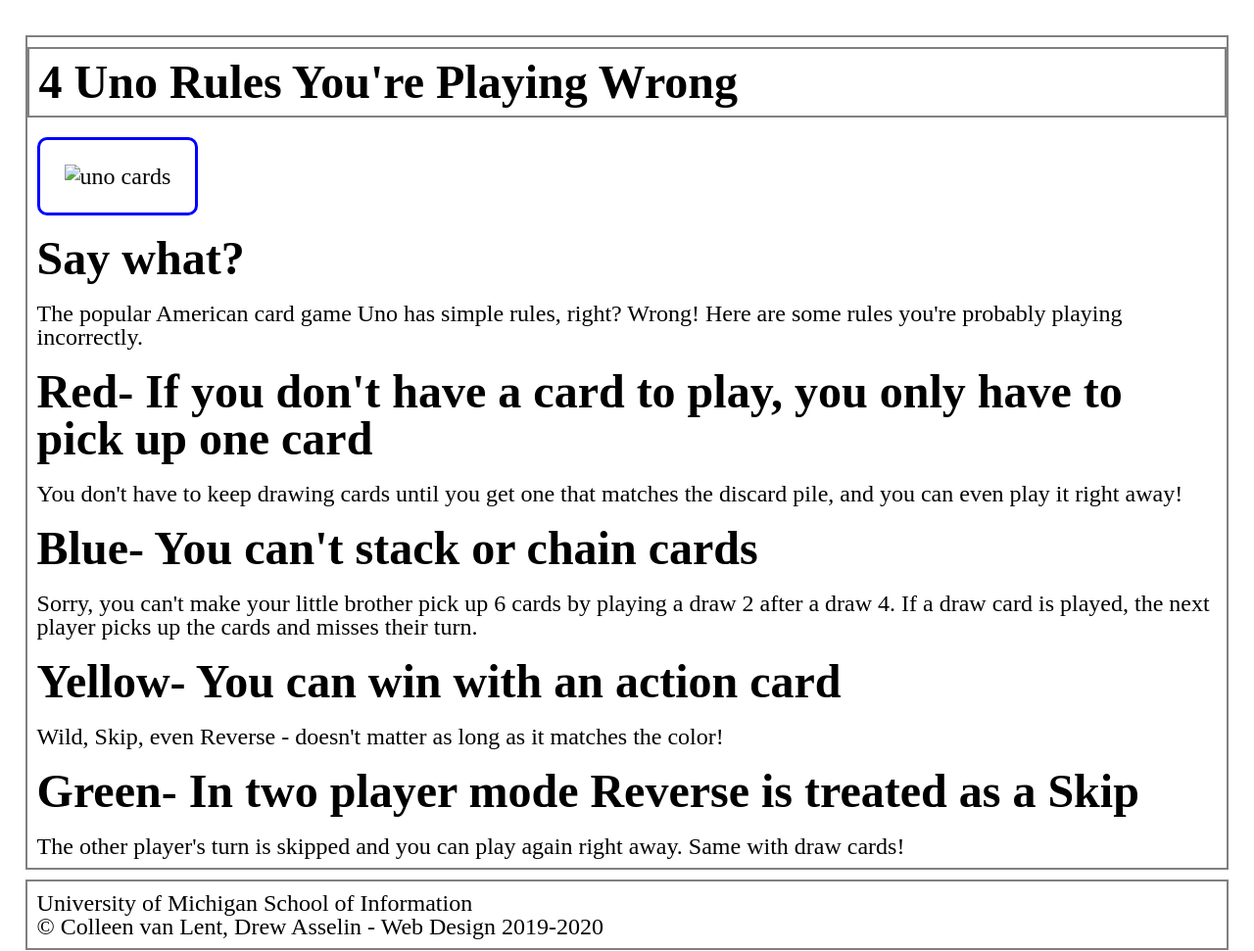
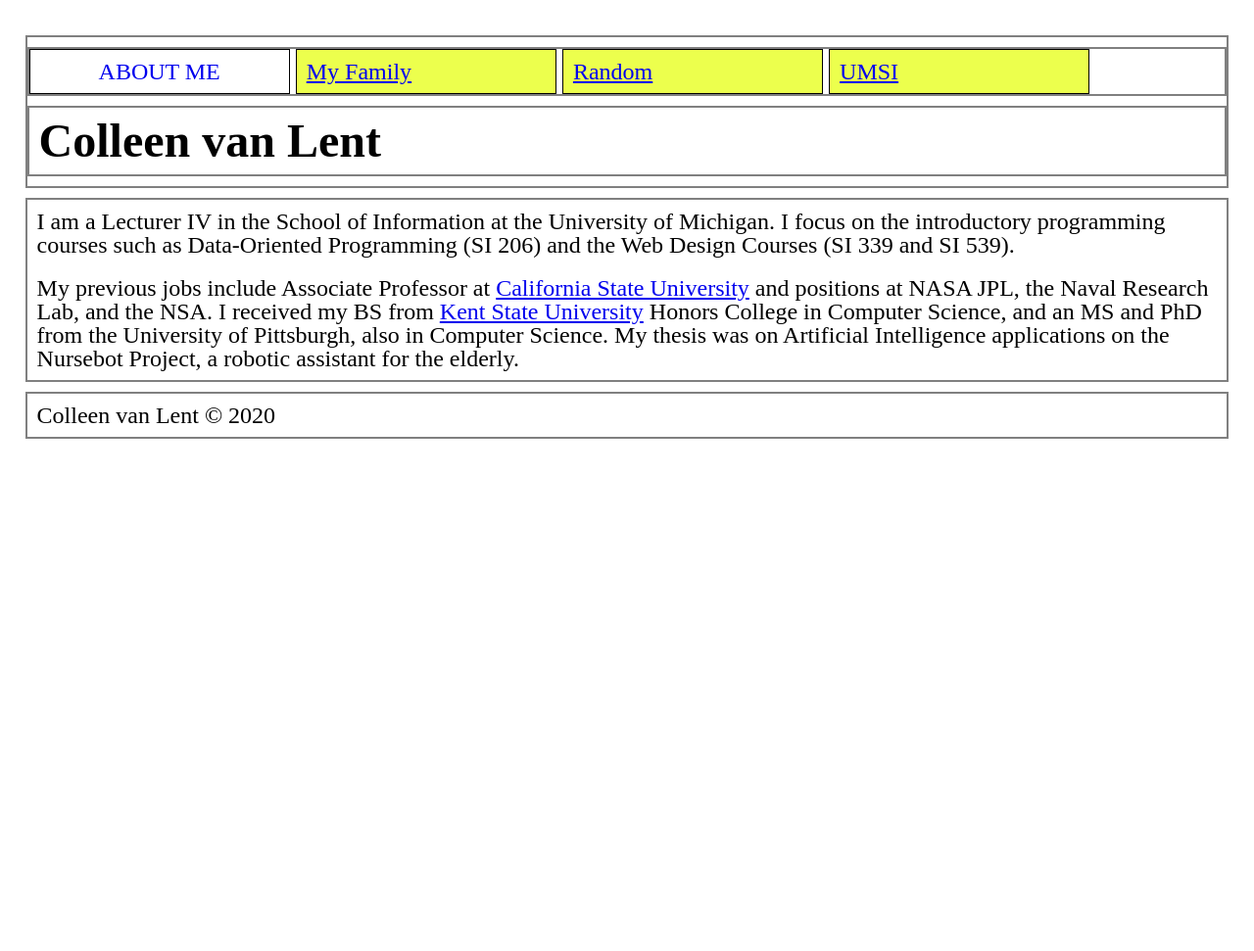
Before and after one commit to clairesy/homework1-2022, a plain HTML site: page index.html in a window 1280 px wide. Shown: the whole page at 98% size. After the commit the page ends 800 px from the top, so only its background shows below. Drawn offline with Linux system fonts and the light colour scheme.

Commit message:
Update index.html

```diff
--- a/index.html
+++ b/index.html
@@ -1,41 +1,61 @@
 <!DOCTYPE html>
+	<!-- You do not need to make any changes to this file, but
+	you should still review the tags to make sure that you
+	are familiar with them. -->
+
 <html lang="en">
+<!-- All of the meta data for the page belongs in the header tag -->
 <head>
 	<meta charset="UTF-8">
-  <link rel ="stylesheet" href = "css/html5reset.css">
-  <link rel ="stylesheet" href = "css/style.css">
-  <link rel="icon" href="imgs/favicon.ico">
 	<meta name="viewport" content="width=device-width, initial-scale=1.0">
- <title>4 Uno Rules You're Playing Wrong</title>
+	<!-- Link to the favicon image -->
+	<link rel="icon" href="images/favicon.ico">
+	<!-- Link to the reset file -->
+	<link rel="stylesheet" href="css/html5reset.css">
+	<!-- Link to the stylesheet -->
+	<link rel="stylesheet" href="css/style.css">
+	<title>About Me</title>
 </head>
+
+<!-- All of the visible code in the page belongs in the body tag -->
 <body>
+	<!-- Header is a sematic tag page that aids readability -->
+	<header>
+		<!-- Nav is a sematic tag page that aids accessibility -->
+		<nav>
+			<ul>
+				<!-- Since I am on the index file I added class = action to the link to index. -->
+				<li class="active"><a href = "index.html" >About Me</a></li>
+				<li><a href = "personal.html">My Family</a></li>
+				<li><a href = "random.html">Random</a></li>
+				<li><a href = "http://www.si.umich.edu">UMSI</a></li>
+			</ul>
+		</nav>
+		<!-- The h1 is a semantic tag that aids accessibility -->
+		<h1>Colleen van Lent</h1>
+	</header>
+
+	<!-- Every page should have a main tag for accessibility -->
 	<main>
-    <h1>4 Uno Rules You're Playing Wrong</h1>
-    <img src="imgs/uno-cards.jpg" width = "150" alt="uno cards"/>
-    <div class="intro">
-      <h2>Say what?</h2>
-      <p>The popular American card game Uno has simple rules, right? Wrong! Here are some rules you're probably playing incorrectly.</p>
-    </div>
-    <div class="red">
-      <h2><span>Red</span>- If you don't have a card to play, you only have to pick up one card</h2>
-      <p>You don't have to keep drawing cards until you get one that matches the discard pile, and you can even play it right away!</p>
-    </div>
-    <div class="blue">
-      <h2><span>Blue</span>- You can't stack or chain cards</h2>
-      <p>Sorry, you can't make your little brother pick up 6 cards by playing a draw 2 after a draw 4. If a draw card is played, the next player picks up the cards and misses their turn.</p>
-    </div>
-    <div class="yellow">
-      <h2><span>Yellow</span>- You can win with an action card</h2>
-      <p>Wild, Skip, even Reverse - doesn't matter as long as it matches the color!</p>
-    </div>
-    <div class="green">
-      <h2><span>Green</span>- In two player mode Reverse is treated as a Skip</h2>
-      <p>The other player's turn is skipped and you can play again right away. Same with draw cards!</p>
-    </div>
+		<p>I am a Lecturer IV in the School of Information at the
+			University of Michigan. I focus on the introductory
+			programming courses such as Data-Oriented Programming
+			(SI 206) and the Web Design Courses (SI 339 and SI 539).</p>
+
+		<!-- Make sure your anchor tags have a link (href) and a clickable component -->
+		<p>My previous jobs include Associate Professor at
+			<a href = "http://www.csulb.edu">California State University</a>
+			and positions at NASA JPL, the Naval Research Lab, and the NSA.
+			I received my BS from <a href = "http://www.kent.edu">Kent State
+			University</a> Honors College in Computer Science, and an MS
+			and PhD from the University of Pittsburgh, also in Computer
+			Science. My thesis was on Artificial Intelligence applications on
+			the Nursebot Project, a robotic assistant for the elderly.</p>
 	</main>
+
+	<!-- Footer is a sematic tag page that aids readability -->
 	<footer>
-    <p>University of Michigan School of Information <br/>
-      &copy; Colleen van Lent, Drew Asselin - Web Design 2019-2020</p>
+		<p>Colleen van Lent &copy; 2020</p>
 	</footer>
 </body>
 </html>
```
Lines whose indentation alone changed are shown as unchanged.
